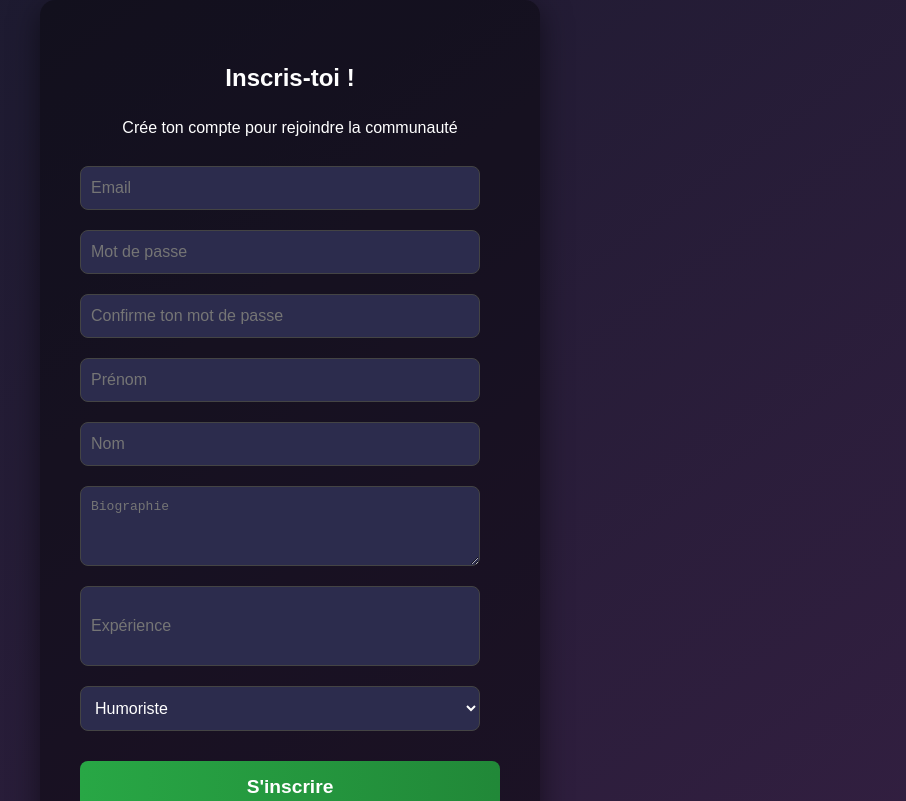
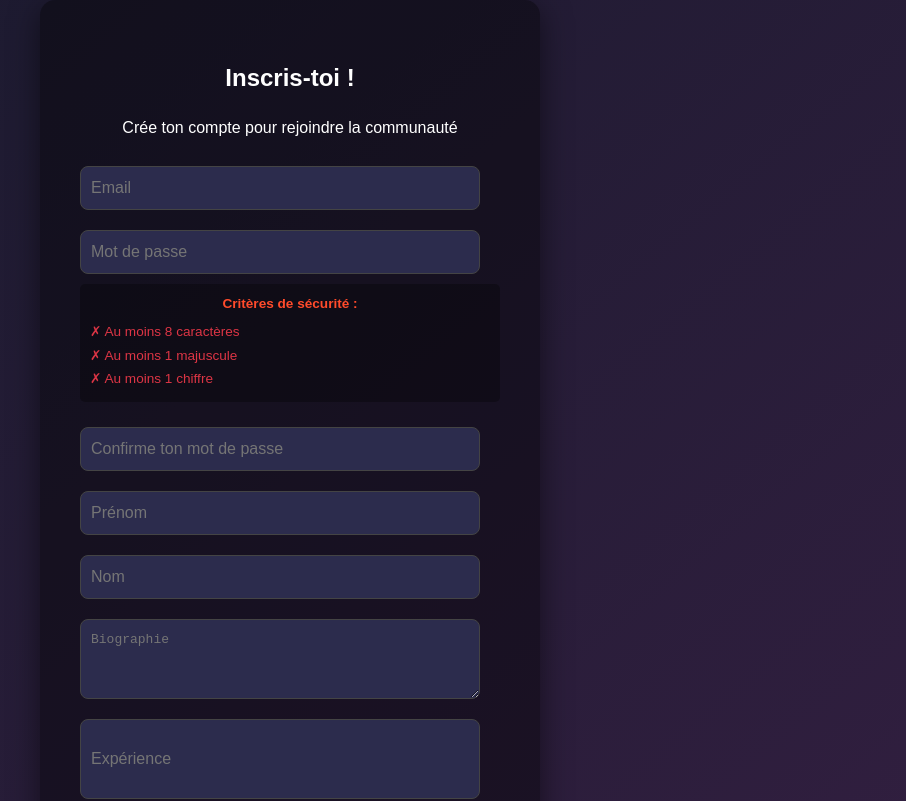
Before and after one commit to dahmane7/standup-comedy-app, a React (Vite) app in the folder client/: page /register in a window 1280 px wide. Shown: the top 801 px of the page, without its empty margins (350-1256 px from the left). Built offline with nearby package versions, Linux system fonts and the light colour scheme.

Commit message:
Add files via upload

```diff
--- a/client/src/components/EditComedianProfileForm.tsx
+++ b/client/src/components/EditComedianProfileForm.tsx
@@ -103,83 +103,108 @@ function EditComedianProfileForm({ isOpen, onClose, currentUser, onSaveSuccess }
     backgroundImage: 'none',
   };
 
+  const labelStyle: CSSProperties = {
+    display: 'block',
+    marginBottom: '5px',
+    fontWeight: 'bold',
+    color: '#ff4b2b',
+    fontSize: '0.9em',
+  };
+
   return (
     <Modal isOpen={isOpen} onClose={onClose}>
       <h2 style={{ color: '#ff416c', marginBottom: '20px' }}>Modifier le Profil Humoriste</h2>
       <form onSubmit={handleSubmit}>
+        <label style={labelStyle}>Prénom *</label>
         <input
           type="text"
           name="firstName"
           value={formData.firstName}
           onChange={handleChange}
-          placeholder="Prénom"
+          placeholder="Entrez votre prénom"
           style={inputStyle}
           required
         />
+
+        <label style={labelStyle}>Nom *</label>
         <input
           type="text"
           name="lastName"
           value={formData.lastName}
           onChange={handleChange}
-          placeholder="Nom"
+          placeholder="Entrez votre nom"
           style={inputStyle}
           required
         />
+
+        <label style={labelStyle}>Email *</label>
         <input
           type="email"
           name="email"
           value={formData.email}
           onChange={handleChange}
-          placeholder="Email"
+          placeholder="Entrez votre email"
           style={inputStyle}
           required
         />
+
+        <label style={labelStyle}>Ville</label>
         <input
           type="text"
           name="city"
           value={formData.city || ''}
           onChange={handleChange}
-          placeholder="Ville"
+          placeholder="Entrez votre ville"
           style={inputStyle}
         />
+
+        <label style={labelStyle}>Téléphone</label>
         <input
           type="text"
           name="phone"
           value={formData.phone || ''}
           onChange={handleChange}
-          placeholder="Téléphone"
+          placeholder="Entrez votre numéro de téléphone"
           style={inputStyle}
         />
+
+        <label style={labelStyle}>Adresse</label>
         <input
           type="text"
           name="address"
           value={formData.address || ''}
           onChange={handleChange}
-          placeholder="Adresse"
+          placeholder="Entrez votre adresse complète"
           style={inputStyle}
         />
+
+        <label style={labelStyle}>Bio</label>
         <textarea
           name="profile.bio"
           value={formData.profile?.bio || ''}
           onChange={handleChange}
-          placeholder="Bio"
+          placeholder="Décrivez votre style d'humour et votre parcours..."
           rows={5}
           style={inputStyle}
         ></textarea>
+
+        <label style={labelStyle}>Années d'expérience</label>
         <input
           type="number"
           name="profile.experience"
           value={formData.profile?.experience || ''}
           onChange={handleChange}
-          placeholder="Années d'expérience"
+          placeholder="Nombre d'années d'expérience"
           style={inputStyle}
         />
+
+        <label style={labelStyle}>Spécialité</label>
         <input
           type="text"
           name="profile.speciality"
           value={formData.profile?.speciality || ''}
           onChange={handleChange}
-          placeholder="Spécialité"
+          placeholder="Ex: Stand-up, One-man-show, Improvisation..."
           style={inputStyle}
         />
         {error && <p style={{ color: '#dc3545', marginBottom: '15px' }}>{error}</p>}
--- a/client/src/pages/LoginPage.tsx
+++ b/client/src/pages/LoginPage.tsx
@@ -1,4 +1,4 @@
-import { useState, type CSSProperties } from 'react';
+import { useState, useEffect, type CSSProperties } from 'react';
 import { useAuth } from '../hooks/useAuth';
 import { Link, useNavigate, useLocation } from 'react-router-dom';
 
@@ -15,9 +15,32 @@ function LoginPage() {
     email: '',
     password: '',
   });
+  const [passwordError, setPasswordError] = useState('');
+  const [passwordValidation, setPasswordValidation] = useState({
+    length: false,
+    isValid: false
+  });
+
+  const validatePassword = (password: string) => {
+    const length = password.length >= 8;
+    const isValid = length;
+
+    setPasswordValidation({
+      length,
+      isValid
+    });
+  };
 
   const handleSubmitLogin = async (e: React.FormEvent) => {
     e.preventDefault();
+    setPasswordError('');
+
+    // Vérifier la validation du mot de passe
+    if (!passwordValidation.isValid) {
+      setPasswordError('Vous ne respectez pas les 8 caractères minimum !');
+      return;
+    }
+
     try {
       await loginMutation.mutateAsync(loginData);
       navigate(redirect); // Redirige vers la page souhaitée après connexion
@@ -28,6 +51,12 @@ function LoginPage() {
 
   const handleChangeLogin = (e: React.ChangeEvent<HTMLInputElement>) => {
     const { name, value } = e.target;
+
+    // Validation en temps réel du mot de passe
+    if (name === 'password') {
+      validatePassword(value);
+    }
+
     setLoginData(prev => ({
       ...prev,
       [name]: value
@@ -123,6 +152,43 @@ function LoginPage() {
             style={inputStyle}
             required
           />
+
+          {/* Message d'erreur du mot de passe */}
+          {passwordError && (
+            <div style={{
+              color: '#dc3545',
+              marginBottom: '10px',
+              fontSize: '0.9em',
+              textAlign: 'left',
+              padding: '8px',
+              backgroundColor: 'rgba(220, 53, 69, 0.1)',
+              borderRadius: '5px',
+              border: '1px solid rgba(220, 53, 69, 0.3)'
+            }}>
+              {passwordError}
+            </div>
+          )}
+
+          {/* Indicateur de validation du mot de passe */}
+          {loginData.password && (
+            <div style={{
+              marginBottom: '15px',
+              padding: '8px',
+              backgroundColor: 'rgba(0, 0, 0, 0.3)',
+              borderRadius: '5px',
+              fontSize: '0.8em',
+              textAlign: 'left'
+            }}>
+              <div style={{
+                color: passwordValidation.length ? '#28a745' : '#dc3545',
+                display: 'flex',
+                alignItems: 'center',
+                gap: '5px'
+              }}>
+                {passwordValidation.length ? '✓' : '✗'} Au moins 8 caractères
+              </div>
+            </div>
+          )}
           <button type="submit" style={buttonStyle} disabled={loginMutation.isPending}>
             {loginMutation.isPending ? 'Connexion en cours...' : <>Se connecter <span style={{ marginLeft: '10px' }}>🚀</span></>}
           </button>
--- a/client/src/pages/RegisterPage.tsx
+++ b/client/src/pages/RegisterPage.tsx
@@ -1,4 +1,4 @@
-import { useState, type CSSProperties } from 'react';
+import { useState, useEffect, type CSSProperties } from 'react';
 import { useAuth } from '../hooks/useAuth';
 import { Link } from 'react-router-dom';
 
@@ -19,10 +19,28 @@ function RegisterPage() {
     confirmPassword: '',
   });
   const [passwordError, setPasswordError] = useState('');
+  const [passwordValidation, setPasswordValidation] = useState({
+    length: false,
+    uppercase: false,
+    number: false,
+    isValid: false
+  });
+
+  // Initialiser la validation au chargement
+  useEffect(() => {
+    validatePassword(formData.password);
+  }, []);
 
   const handleSubmit = async (e: React.FormEvent) => {
     e.preventDefault();
     setPasswordError('');
+
+    // Vérifier la validation du mot de passe
+    if (!passwordValidation.isValid) {
+      setPasswordError('Le mot de passe ne respecte pas les critères de sécurité !');
+      return;
+    }
+
     if (formData.password !== formData.confirmPassword) {
       setPasswordError('Les mots de passe ne correspondent pas !');
       return;
@@ -35,8 +53,28 @@ function RegisterPage() {
     }
   };
 
+  const validatePassword = (password: string) => {
+    const length = password.length >= 8;
+    const uppercase = /[A-Z]/.test(password);
+    const number = /[0-9]/.test(password);
+    const isValid = length && uppercase && number;
+
+    setPasswordValidation({
+      length,
+      uppercase,
+      number,
+      isValid
+    });
+  };
+
   const handleChangeRegister = (e: React.ChangeEvent<HTMLInputElement | HTMLSelectElement | HTMLTextAreaElement>) => {
     const { name, value } = e.target;
+
+    // Validation en temps réel du mot de passe
+    if (name === 'password') {
+      validatePassword(value);
+    }
+
     if (name === 'bio' || name === 'experience') {
       setFormData(prev => ({
         ...prev,
@@ -133,6 +171,46 @@ function RegisterPage() {
             style={inputStyle}
             required
           />
+
+          {/* Critères de validation du mot de passe */}
+          <div style={{
+            marginBottom: '15px',
+            padding: '10px',
+            backgroundColor: 'rgba(0, 0, 0, 0.3)',
+            borderRadius: '5px',
+            fontSize: '0.85em'
+          }}>
+            <div style={{ marginBottom: '8px', color: '#ff4b2b', fontWeight: 'bold' }}>
+              Critères de sécurité :
+            </div>
+            <div style={{
+              color: passwordValidation.length ? '#28a745' : '#dc3545',
+              marginBottom: '3px',
+              display: 'flex',
+              alignItems: 'center',
+              gap: '5px'
+            }}>
+              {passwordValidation.length ? '✓' : '✗'} Au moins 8 caractères
+            </div>
+            <div style={{
+              color: passwordValidation.uppercase ? '#28a745' : '#dc3545',
+              marginBottom: '3px',
+              display: 'flex',
+              alignItems: 'center',
+              gap: '5px'
+            }}>
+              {passwordValidation.uppercase ? '✓' : '✗'} Au moins 1 majuscule
+            </div>
+            <div style={{
+              color: passwordValidation.number ? '#28a745' : '#dc3545',
+              marginBottom: '3px',
+              display: 'flex',
+              alignItems: 'center',
+              gap: '5px'
+            }}>
+              {passwordValidation.number ? '✓' : '✗'} Au moins 1 chiffre
+            </div>
+          </div>
           <input
             type="password"
             name="confirmPassword"
```
Also changed, not shown: 2 other files (tests, documents, lock files or other folders).
